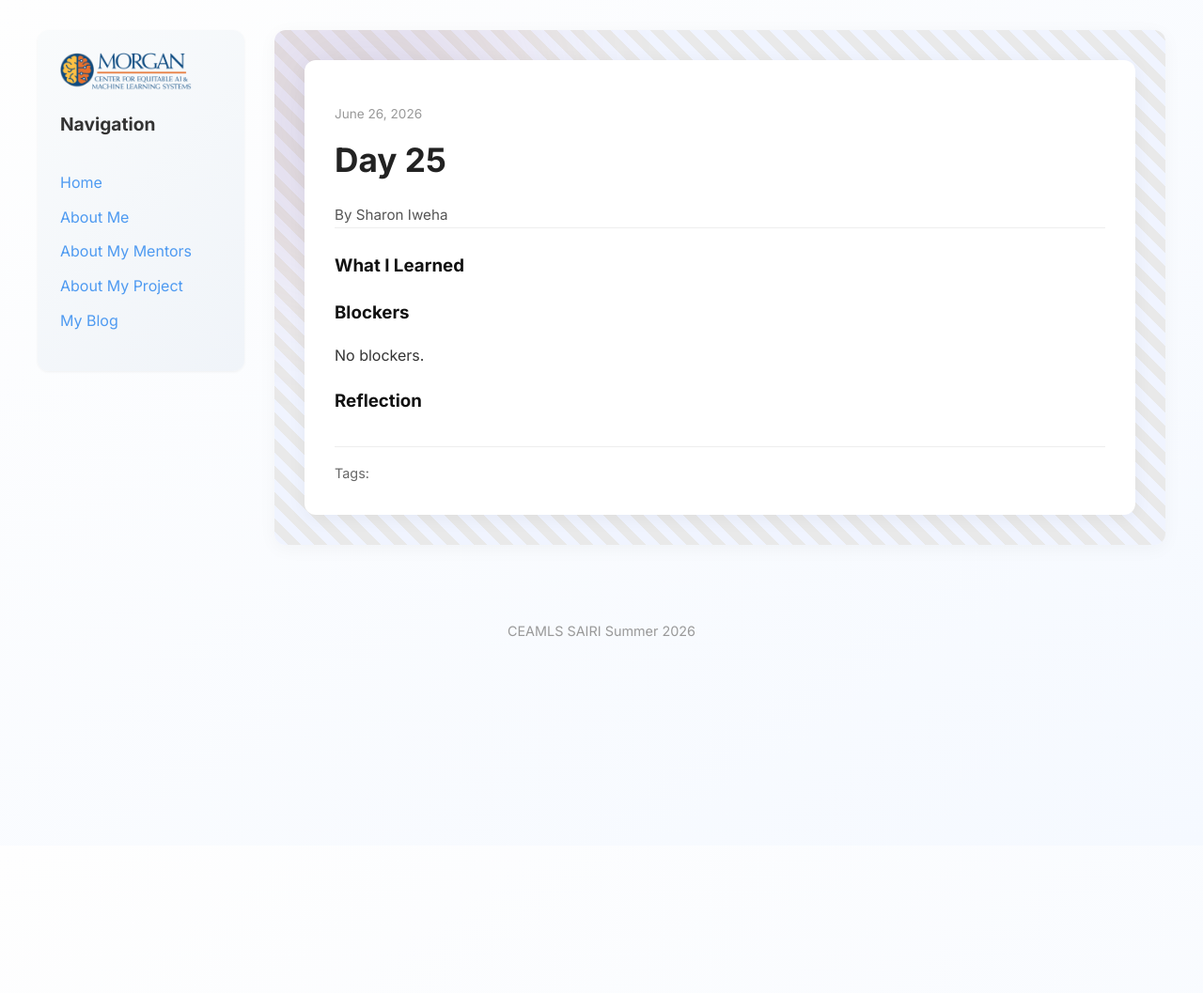
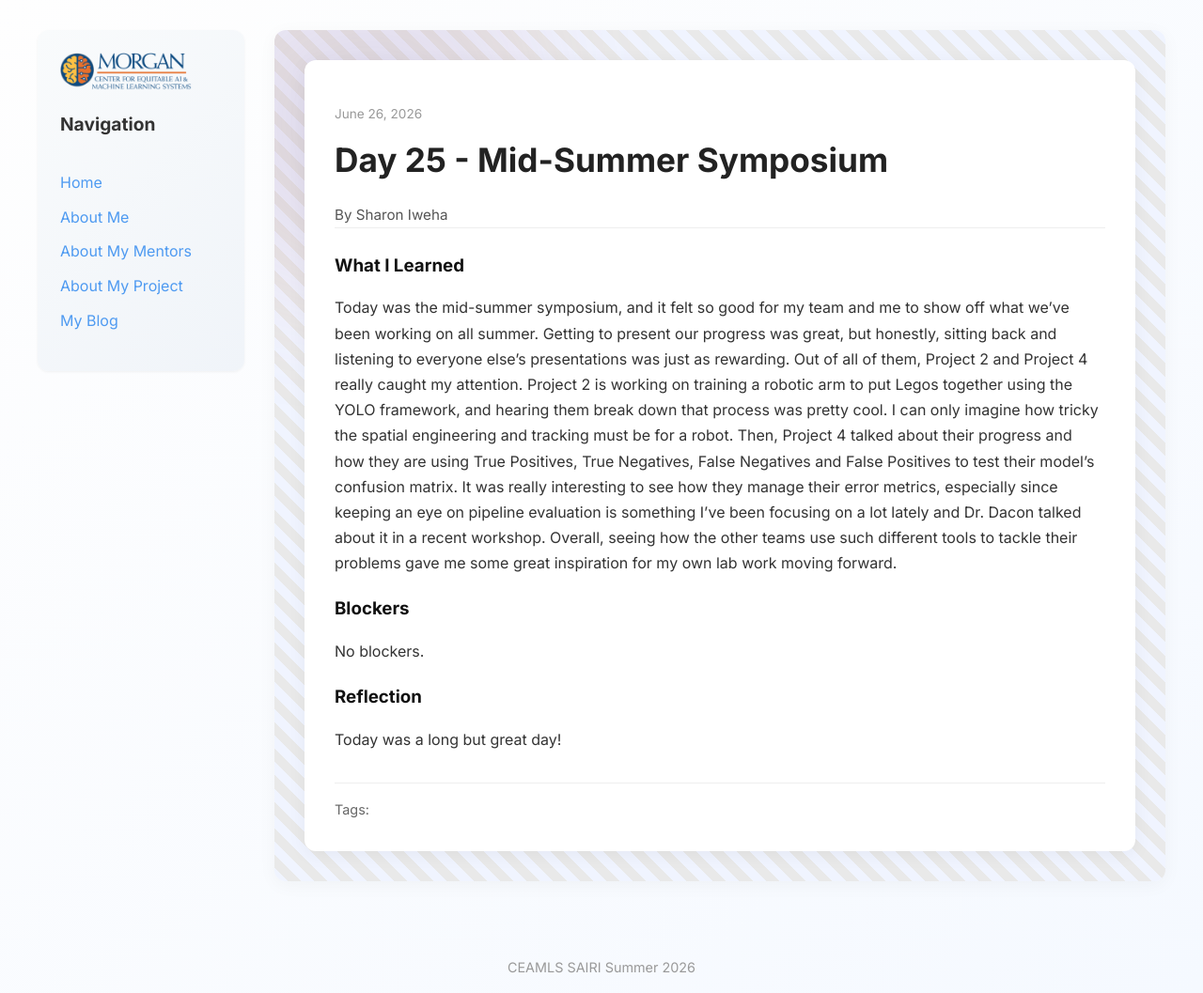
Before and after one commit to sharoniweha/sharoniweha.ceamls26.github.io, a Jekyll site: the page built from _posts/2026-06-29-day-25.md, in a window 1280 px wide. Shown: the whole page at 94% size. Built offline with Jekyll 4.4.1, drawn with Linux system fonts in a browser that asks for light colours; before the commit the page ends 900 px from its top, so only the background shows below that.

Commit message:
Update 2026-06-29-day-25.md

```diff
--- a/_posts/2026-06-29-day-25.md
+++ b/_posts/2026-06-29-day-25.md
@@ -1,16 +1,16 @@
 ---
 layout: post
-title: "Day 25 "
+title: "Day 25 - Mid-Summer Symposium"
 date: 2026-06-26
 permalink: /day25.html
 
 
 what_i_learned: |
-
+  Today was the mid-summer symposium, and it felt so good for my team and me to show off what we’ve been working on all summer. Getting to present our progress was great, but honestly, sitting back and listening to everyone else's presentations was just as rewarding. Out of all of them, Project 2 and Project 4 really caught my attention. Project 2 is working on training a robotic arm to put Legos together using the YOLO framework, and hearing them break down that process was pretty cool. I can only imagine how tricky the spatial engineering and tracking must be for a robot. Then, Project 4 talked about their progress and how they are using True Positives, True Negatives, False Negatives and False Positives to test their model’s confusion matrix. It was really interesting to see how they manage their error metrics, especially since keeping an eye on pipeline evaluation is something I've been focusing on a lot lately and Dr. Dacon talked about it in a recent workshop. Overall, seeing how the other teams use such different tools to tackle their problems gave me some great inspiration for my own lab work moving forward.
 
 blockers: |
   No blockers.
 
 reflection: |
-
+  Today was a long but great day!
 ---
```
